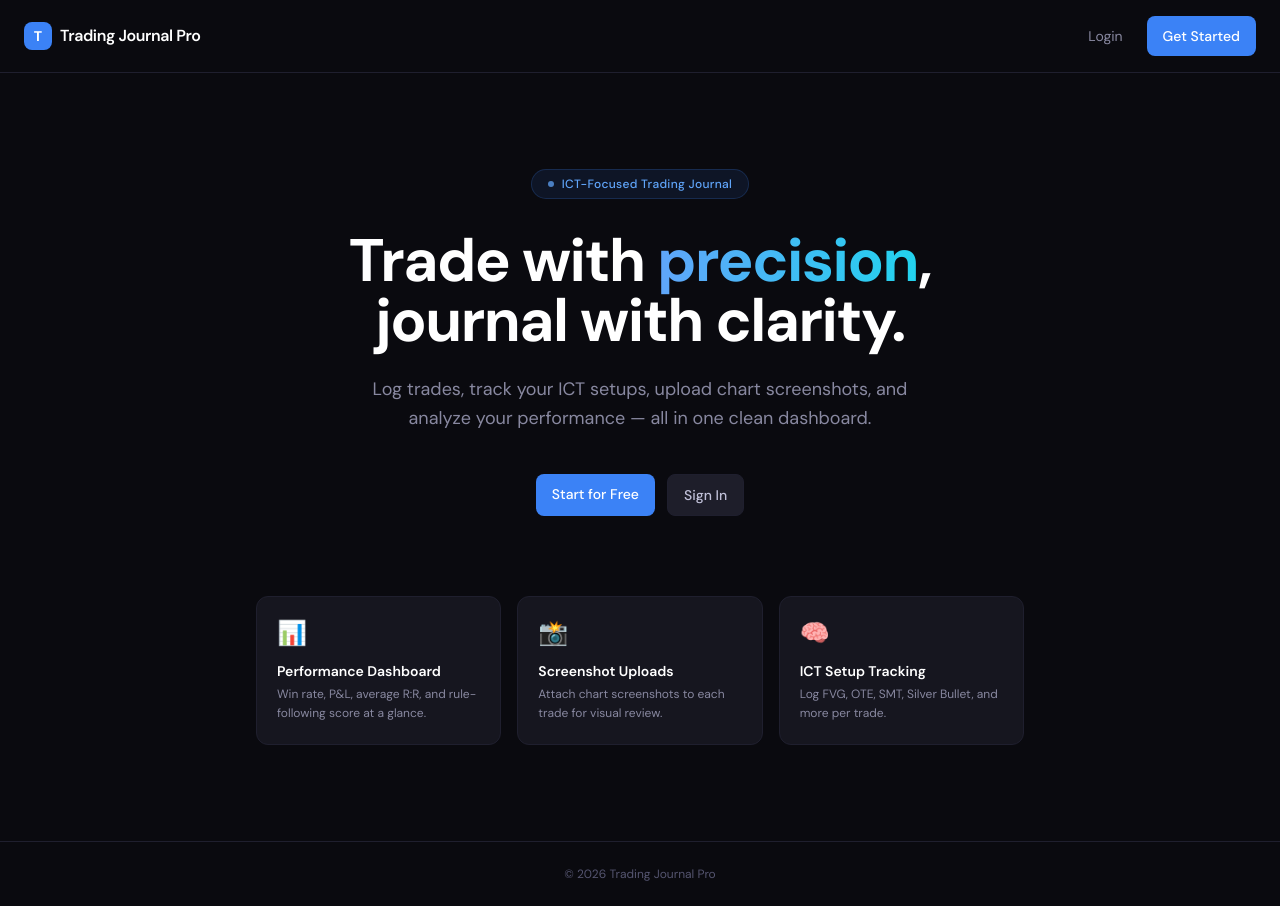
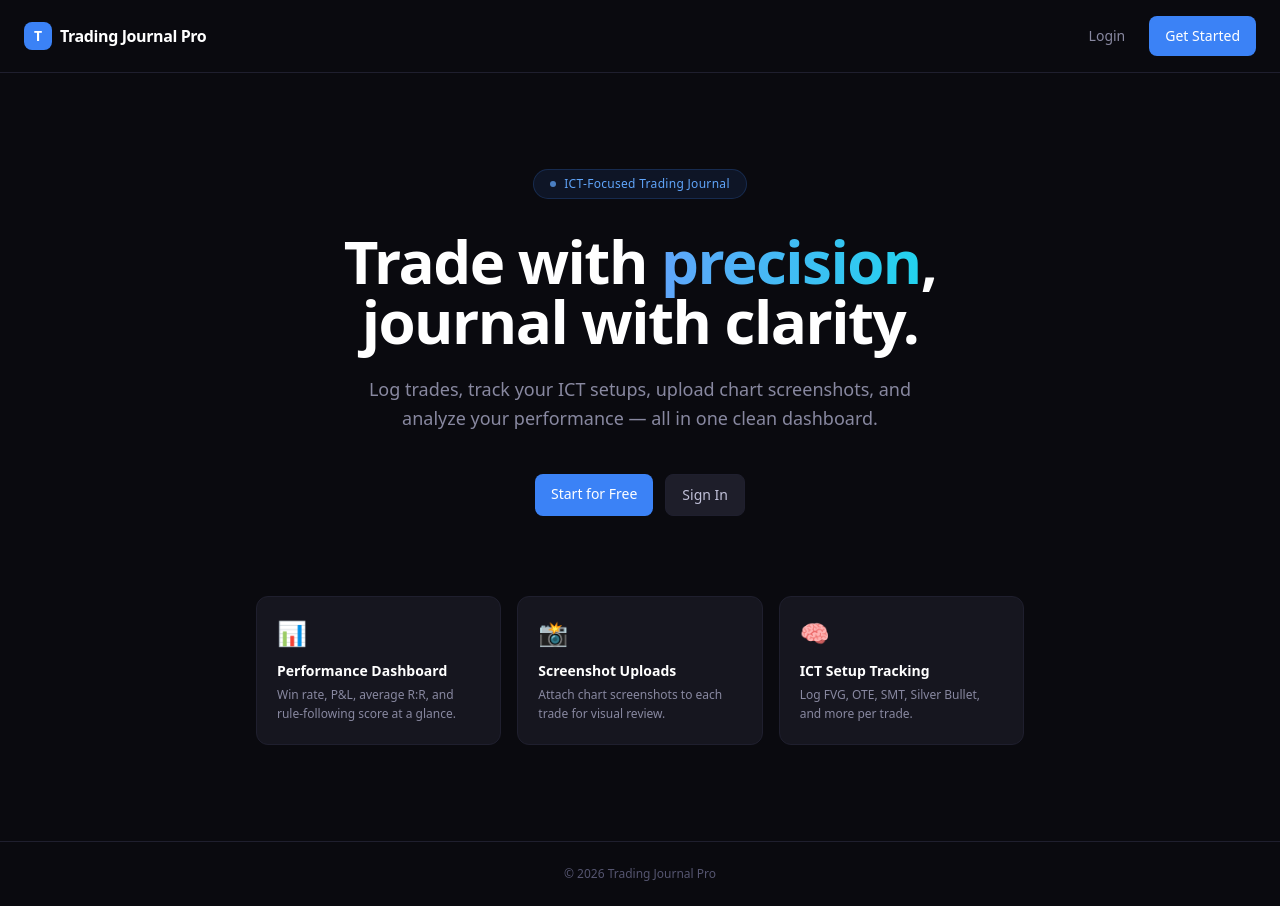
Before and after one commit to lahiruudara900-hue/trading-journal-pro, a Next.js app: page / in a window 1280 px wide. Built offline with nearby package versions, Linux system fonts and the light colour scheme.

Commit message:
Fix CSS styling

```diff
--- a/app/globals.css
+++ b/app/globals.css
@@ -1,5 +1,3 @@
-@import url('https://fonts.googleapis.com/css2?family=DM+Sans:ital,opsz,wght@0,9..40,300;0,9..40,400;0,9..40,500;0,9..40,600;0,9..40,700;1,9..40,400&family=DM+Mono:wght@400;500&display=swap');
-
 @tailwind base;
 @tailwind components;
 @tailwind utilities;
@@ -9,7 +7,7 @@ html { scroll-behavior: smooth; }
 body {
   background-color: #0a0a0f;
   color: #e8e8f0;
-  font-family: 'DM Sans', sans-serif;
+  font-family: system-ui, sans-serif;
   -webkit-font-smoothing: antialiased;
 }
 ::-webkit-scrollbar { width: 6px; height: 6px; }
@@ -58,4 +56,4 @@ body {
 }
 .data-table tr:last-child td { @apply border-b-0; }
 .data-table tbody tr:hover td { @apply bg-[#1e1e2a]; }
-.num { font-family: 'DM Mono', monospace; }
+.num { font-family: monospace; }
```
